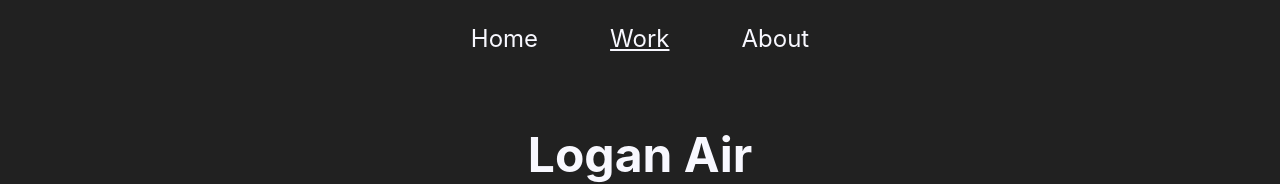
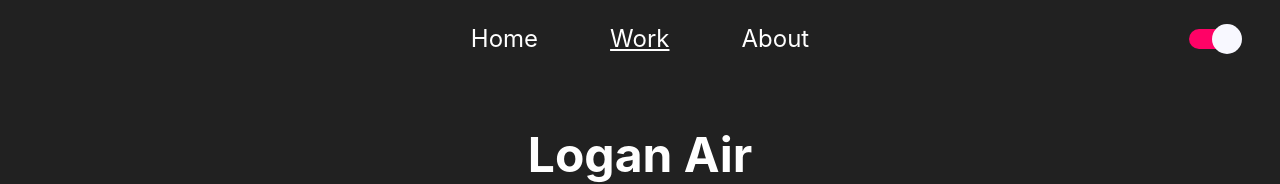
Before and after one commit to calumgould/portfolio_site, a React (Create React App) app: page /work/design/logan-air in a window 1280 px wide. Shown: the top 184 px of the page. Built offline with nearby package versions, Linux system fonts and the light colour scheme.

Commit message:
added light & dark mode toggle

```diff
--- a/package.json
+++ b/package.json
@@ -8,9 +8,11 @@
     "@testing-library/user-event": "^7.2.1",
     "react": "^16.13.1",
     "react-dom": "^16.13.1",
+    "react-input-switch": "^2.2.2",
     "react-router-dom": "^5.1.2",
     "react-scripts": "3.4.1",
-    "react-slideshow-image": "^1.4.2"
+    "react-slideshow-image": "^1.4.2",
+    "react-switch": "^5.0.1"
   },
   "scripts": {
     "start": "react-scripts start",
--- a/src/components/NavBarComponent.js
+++ b/src/components/NavBarComponent.js
@@ -1,10 +1,49 @@
-import React from 'react';
+import React, {Component} from 'react';
 import {NavLink} from 'react-router-dom';
+import Switch from 'react-switch';
 
 import 'styles/NavBar.css';
+import 'styles/Main.css';
 
-const NavBar = () => {
+class NavBar extends Component {
+    constructor(props) {
+        super(props);
+        this.state = {
+            darkMode: true,
+            logoColour: 'white',
+         }
+         this.handleModeChange = this.handleModeChange.bind(this)
+         this.toggleMode = this.toggleMode.bind(this)
+    }
+
+    handleModeChange(checked){
+        this.setState({
+            darkMode: checked,
+        }, this.toggleMode)
+    }
+
+    toggleMode(){
+        if(this.state.darkMode === true) {
+            document.documentElement.style.setProperty('--primary', '#FF0266')
+            document.documentElement.style.setProperty('--secondary', '#FFFFFF')
+            document.documentElement.style.setProperty('--background', '#212121')
+            this.setState({
+                logoColour: 'white',
+            })
+        } else {
+            document.documentElement.style.setProperty('--primary', '#FF0266')
+            document.documentElement.style.setProperty('--secondary', '#000000')
+            document.documentElement.style.setProperty('--background', '#FFFFFF')
+            this.setState({
+                logoColour: 'black',
+            })
+        }
+    }
+
+    render() {
+
         return (
+            <div>
                 <ul className='nav'>
                     <li>
                         <NavLink
@@ -31,7 +70,30 @@
                         </NavLink>
                     </li>
                 </ul>
+
+                <div className='toggle-switch'>
+                    <p id='no-click-label'></p>
+                        <Switch
+                            onChange={this.handleModeChange}
+                            checked={this.state.darkMode}
+                            onColor='#FF0266'
+                            offColor='#00CED1'
+                            onHandleColor='#F8F8FF'
+                            offHandleColor='#FFD700'
+                            checkedIcon={false}
+                            uncheckedIcon={false}
+                            handleDiameter={30}
+                            height={20}
+                            width={48}
+                            aria-labelledby='no-click-label'
+                        />
+                </div>
+
+            </div>
          );
     }
+}
+
+
 
 export default NavBar;
--- a/src/styles/Main.css
+++ b/src/styles/Main.css
@@ -6,7 +6,7 @@
 
 :root {
     --primary: #FF0266;
-    --secondary: ghostwhite;
+    --secondary: #FFFFFF;
     --background: #212121;
 }
 
--- a/src/styles/NavBar.css
+++ b/src/styles/NavBar.css
@@ -28,3 +28,9 @@
 .link-active {
     text-decoration: underline;
 }
+
+.toggle-switch {
+    position: fixed;
+    top: 3%;
+    right: 3%;
+}
```
Also changed, not shown: 1 other file (tests, documents, lock files or other folders). Lines whose indentation alone changed are shown as unchanged.
